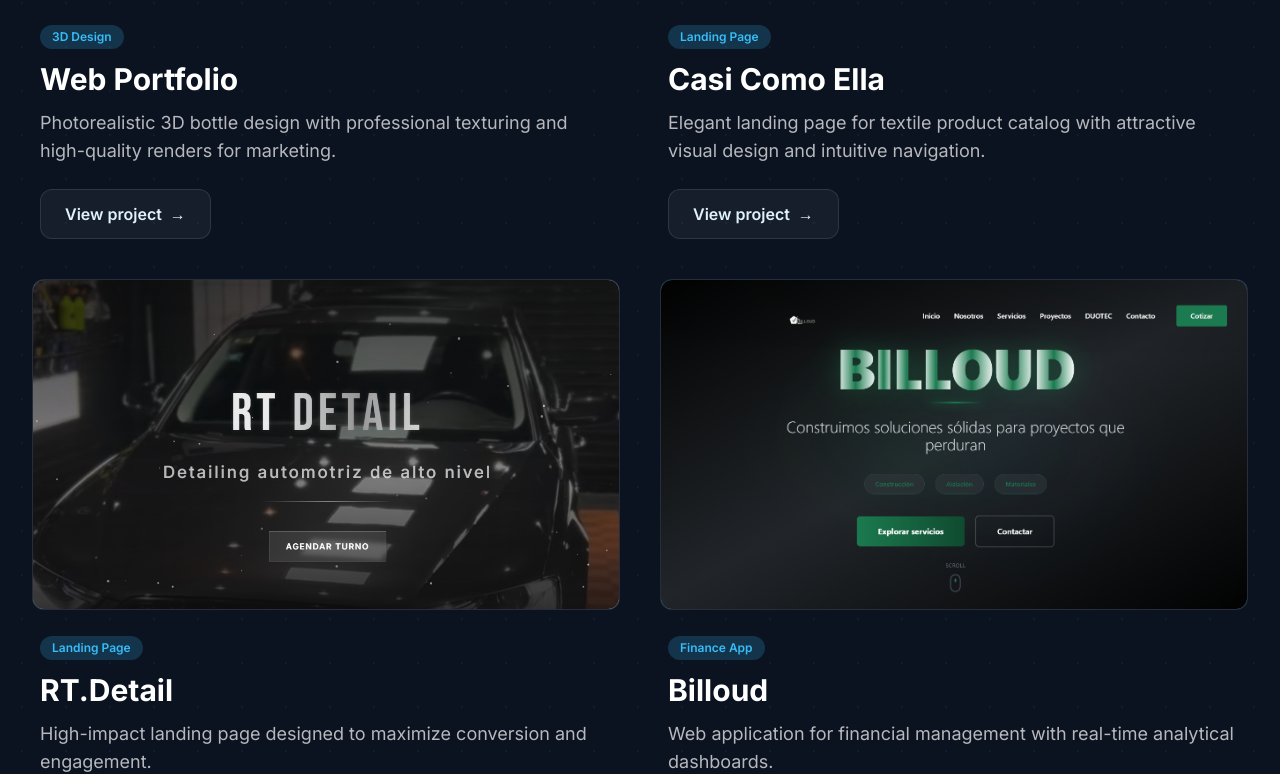
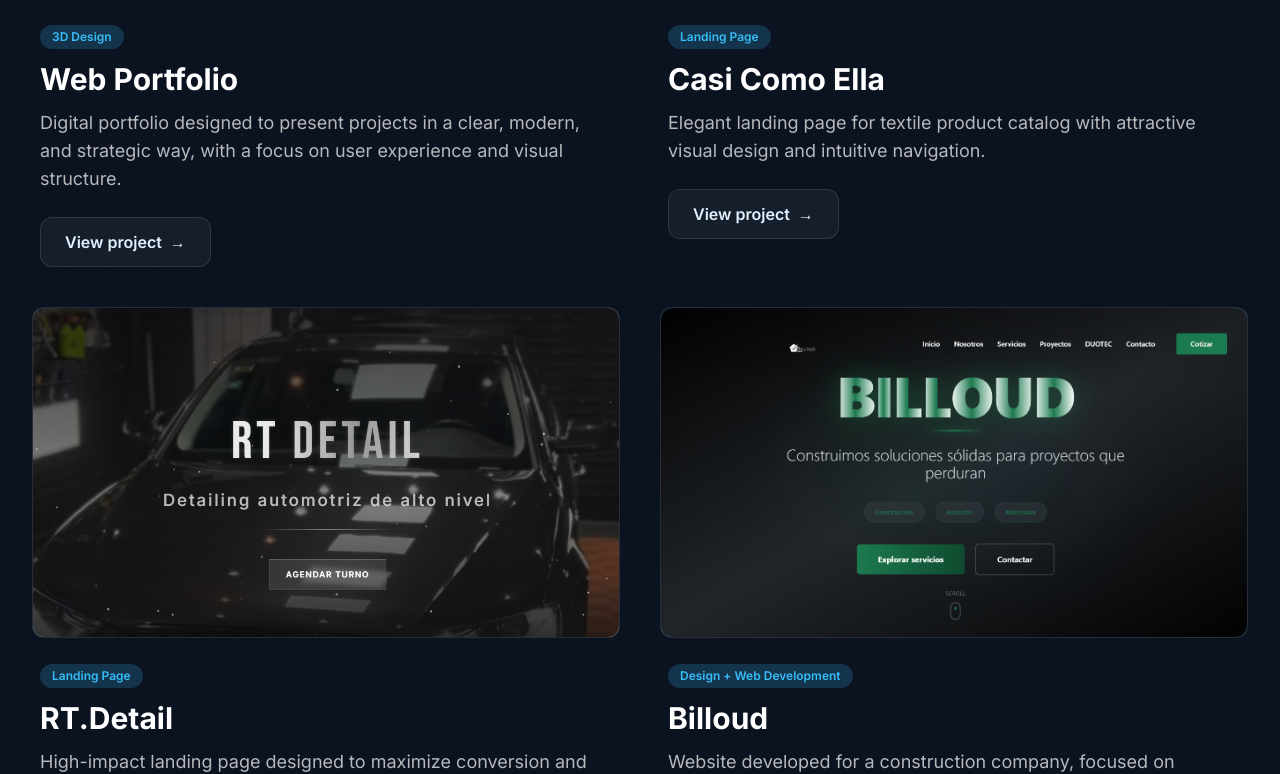
Before and after one commit to Martincagliero/Portfolio-Personal, a React (Vite) app: page /projects in a window 1280 px wide. Shown: the part 1427-2201 px from the top of the page. Built offline with nearby package versions, Linux system fonts and the light colour scheme.

Commit message:
Update Billoud and Web Portfolio project copy

```diff
--- a/src/AllProjects.jsx
+++ b/src/AllProjects.jsx
@@ -33,8 +33,8 @@ export default function AllProjects() {
     {
       name: 'Web Portfolio',
       description: language === 'en'
-        ? 'Photorealistic 3D bottle design with professional texturing and high-quality renders for marketing.'
-        : 'Diseño 3D de botella con modelado fotorrealista, texturizado profesional y renders de alta calidad para marketing.',
+        ? 'Digital portfolio designed to present projects in a clear, modern, and strategic way, with a focus on user experience and visual structure.'
+        : 'Portfolio digital diseñado para presentar proyectos de forma clara, moderna y estratégica, con foco en experiencia de usuario y estructura visual.',
       category: '3D Design',
       link: 'https://portfolio-web-designer-gamma.vercel.app/',
       heroImage: '/projects/portfolio.png',
@@ -63,9 +63,9 @@ export default function AllProjects() {
     {
       name: 'Billoud',
       description: language === 'en'
-        ? 'Web application for financial management with real-time analytical dashboards.'
-        : 'Aplicación web para gestión financiera con dashboards analíticos en tiempo real.',
-      category: 'Finance App',
+        ? 'Website developed for a construction company, focused on streamlining inquiries, presenting services clearly, and optimizing contact with potential clients.'
+        : 'Sitio web desarrollado para una constructora, enfocado en agilizar consultas, presentar servicios de forma clara y optimizar el contacto con potenciales clientes.',
+      category: language === 'en' ? 'Design + Web Development' : 'Diseño + Desarrollo Web',
       link: 'https://billoud-constructora.vercel.app/',
       heroImage: '/projects/billoud.png',
       mockupBg: 'linear-gradient(135deg, #38BDF8 0%, #4A9FE5 100%)'
```
